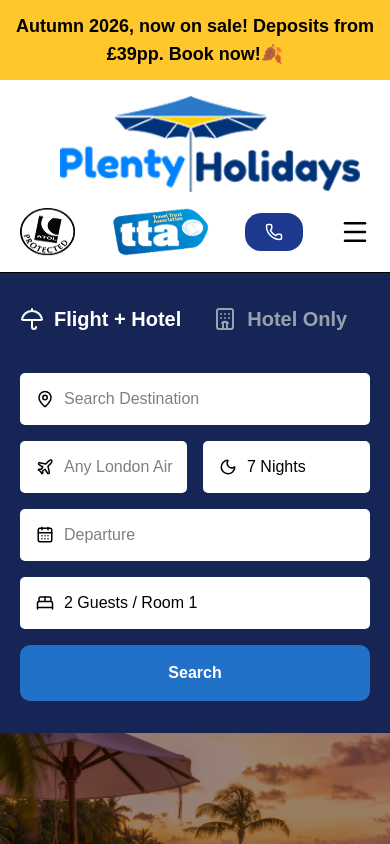
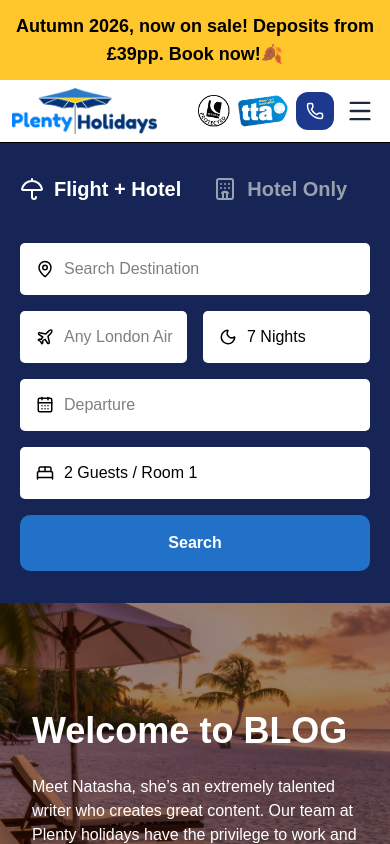
Before and after one commit to saahilkhan06/plenty-nextjs, a Next.js app: page /Front/help in a window 390 px wide. Shown: the top 844 px of the page. Built offline with nearby package versions, Linux system fonts and the light colour scheme.

Commit message:
responsive

```diff
--- a/app/Front/Components/Headnav/Headnav.tsx
+++ b/app/Front/Components/Headnav/Headnav.tsx
@@ -37,110 +37,128 @@
     <div className=" text-black bg-white">
       {/* <Header /> */}
       <div className="border-b bg-white">
-        <div className="mx-auto flex max-w-\[1400px\] flex-wrap items-center justify-between gap-4 px-5 py-4">
+        {/* Header */}
+        <div className="mx-auto flex max-w-[1400px] items-center justify-between gap-2 px-3 py-2 sm:gap-4 sm:px-5 sm:py-3 lg:gap-6 lg:py-4">
           {/* Logo */}
-          <div className="flex items-center gap-3">
+          <div className="flex shrink-0 items-center">
             <Link href="/Front">
               <Image
                 src="/assets/img/plenty-logo-2.png"
                 alt="Plenty Holidays Logo"
                 width={300}
                 height={50}
-                className="ml-10"
+                priority
+                className="
+            h-auto
+            w-[145px]
+            sm:w-[190px]
+            lg:w-[300px]
+            lg:ml-10
+          "
               />
             </Link>
           </div>
 
           {/* Right cluster */}
-          <div className="flex flex-1 items-center justify-between gap-6 lg:flex-none lg:gap-10">
-            <div className="flex items-center  gap-2">
-              <img
+          <div className="flex min-w-0 items-center gap-2 sm:gap-4 lg:gap-8">
+            {/* ATOL */}
+            <div className="flex shrink-0 items-center gap-2">
+              <Image
                 src="/assets/img/ATOL.png"
                 alt="ATOL Protected"
-                className="h-12"
                 width={56}
                 height={56}
+                className="h-8 w-auto sm:h-10 lg:h-12"
               />
+
               <span className="hidden lg:flex flex-col text-[13px] leading-tight">
-                <strong className="text-xl">ATOL</strong>{""}
-                protected
+                <strong className="text-xl">ATOL</strong>
+                <span>protected</span>
               </span>
             </div>
 
-            <div className="flex items-center gap-2">
+            {/* TTA */}
+            <div className="flex shrink-0 items-center gap-2">
               <Image
                 src="/assets/img/tta.png"
                 alt="Travel Trust Association"
-                className="h-12"
                 width={96}
                 height={61}
+                className="h-8 w-auto sm:h-10 lg:h-12"
               />
+
               <span className="hidden lg:flex flex-col text-[13px] leading-tight">
                 <strong className="text-xl">
-                  Travel Trust <br />
+                  Travel Trust
+                  <br />
                   <small>Association</small>
                 </strong>
               </span>
             </div>
 
+            {/* Phone */}
             <a
               href="tel:02039947646"
-              className="flex items-center gap-2 rounded-2xl bg-blue-900 px-5 py-2.5 font-bold text-white"
+              aria-label="Call Plenty Holidays"
+              className="
+          flex
+          shrink-0
+          items-center
+          justify-center
+          rounded-xl
+          bg-blue-900
+          p-2.5
+          text-white
+          sm:px-4
+          sm:py-2.5
+        "
             >
               <Phone size={18} />
-              <span className="hidden flex-col text-left lg:flex">
+
+              {/* Desktop phone information */}
+              <span className="hidden lg:flex flex-col text-left ml-2">
                 <span className="text-2xl font-bold leading-none">
                   0203 994 7646
                 </span>
+
                 <small className="text-[13px] font-medium">
-                  Everyday <span className="font-bold text-lg">8 am</span> to{" "}
-                  <span className="font-bold text-lg">11 pm</span>
+                  Everyday <span className="text-lg font-bold">8 am</span> to{" "}
+                  <span className="text-lg font-bold">11 pm</span>
                 </small>
               </span>
             </a>
 
+            {/* Mobile menu */}
             <button
+              type="button"
               onClick={() => setMenuOpen((o) => !o)}
-              aria-label="Toggle menu"
-              className="text-3xl lg:hidden"
+              aria-label={menuOpen ? "Close menu" : "Open menu"}
+              aria-expanded={menuOpen}
+              className="
+          flex
+          shrink-0
+          items-center
+          justify-center
+          p-1
+          text-gray-800
+          lg:hidden
+        "
             >
-              {menuOpen ? <X size={30} /> : <Menu size={30} />}
+              {menuOpen ? <X size={28} /> : <Menu size={28} />}
             </button>
           </div>
         </div>
 
-        {/* Main nav */}
+        {/* Main Navigation */}
         <nav
-          className={`${
-            menuOpen ? "block" : "hidden"
-          } border-t border-gray-100 lg:block lg:border-t-0`}
+          className={`
+      ${menuOpen ? "block" : "hidden"}
+      border-t
+      border-gray-100
+      lg:block
+      lg:border-t-0
+    `}
         >
-          {/* <ul className="flex flex-col items-center gap-4 py-4 font-bold lg:flex-row lg:flex-wrap lg:justify-center lg:gap-10">
-            {NAV_LINKS.map((link) => (
-              <li key={link}>
-                <a href="#" className="group flex items-center gap-1 ">
-                  <span className="relative animated-underline">
-                    {link}
-                    <span className="absolute -bottom-1 left-0 h-\[2px\] w-0 bg-current transition-all duration-300 group-hover:w-full" />
-                  </span>
-                  <ChevronDown size={14} />
-                </a>
-              </li>
-            ))}
-          </ul>
-          <ul className="flex flex-col items-center gap-4 py-4 font-bold lg:flex-row lg:flex-wrap lg:justify-center lg:gap-10">
-            {NAV_LINKS.map((link) => (
-              <li key={link.label}>
-                <a href="#" className="group flex items-center gap-1">
-                  <span className="relative animated-underline">
-                    {link.label}
-                    <span className="absolute -bottom-1 left-0 h-0.5 w-0 bg-current transition-all duration-300 group-hover:w-full" />
-                  </span>
-                  {link.hasDropdown && <ChevronDown size={14} />}
-                </a>
-              </li>
-            ))}
-          </ul> */}
           <Navbar />
         </nav>
       </div>
--- a/app/Front/page.tsx
+++ b/app/Front/page.tsx
@@ -1,7 +1,7 @@
 "use client";
 
 import { useEffect, useState } from "react";
-import { Phone, Menu, X, ChevronDown } from "lucide-react";
+import { Phone, Menu, X,  } from "lucide-react";
 import Image from "next/image";
 import "./global.css";
 import DestinationSearch from "./Components/search/DestinationSearch";
@@ -9,8 +9,8 @@
 import TravelDateSearch from "./Components/search/TravelDateSearch";
 import StayingForSearch from "./Components/search/StayingForSearch";
 import GuestsSearch from "./Components/search/GuestsSearch";
-import Navbar from "./Components/ui/Navbar";
-
+// import Navbar from "./Components/ui/Navbar";
+import Headnav from "./Components/Headnav/Headnav"
 import {
 
   Clock,
@@ -98,150 +98,7 @@
   return (
     <div className="min-h-screen text-black bg-white">
       {/* <Header /> */}
-      <div className="border-b bg-white">
-        <div className="mx-auto flex max-w-\[1400px\] flex-wrap items-center justify-between gap-4 px-5 py-4">
-          {/* Logo */}
-          <div className="flex items-center gap-3">
-            <Link href="/Front">
-              <Image
-                src="/assets/img/plenty-logo-2.png"
-                alt="Plenty Holidays Logo"
-                width={300}
-                height={50}
-                className="ml-10"
-              />
-            </Link>
-          </div>
-
-          {/* Right cluster */}
-          <div className="flex flex-1 items-center justify-between gap-6 lg:flex-none lg:gap-10">
-            <div className="flex items-center  gap-2">
-              <img
-                src="/assets/img/ATOL.png"
-                alt="ATOL Protected"
-                className="h-12"
-              />
-              <span className="hidden lg:flex flex-col text-[13px] leading-tight">
-                <strong className="text-xl">ATOL</strong>
-                protected
-              </span>
-            </div>
-
-            <div className="flex items-center gap-2">
-              <img
-                src="/assets/img/tta.png"
-                alt="Travel Trust Association"
-                className="h-12"
-              />
-              <span className="hidden lg:flex flex-col text-[13px] leading-tight">
-                <strong className="text-xl">
-                  Travel Trust <br />
-                  <small>Association</small>
-                </strong>
-              </span>
-            </div>
-
-            <a
-              href="tel:02039947646"
-              className="flex items-center gap-2 rounded-2xl bg-blue-900 px-5 py-2.5 font-bold text-white"
-            >
-              <Phone size={18} />
-              <span className="hidden flex-col text-left lg:flex">
-                <span className="text-2xl font-bold leading-none">
-                  0203 994 7646
-                </span>
-                <small className="text-[13px] font-medium">
-                  Everyday <span className="font-bold text-lg">8 am</span> to{" "}
-                  <span className="font-bold text-lg">11 pm</span>
-                </small>
-              </span>
-            </a>
-
-            <button
-              onClick={() => setMenuOpen((o) => !o)}
-              aria-label="Toggle menu"
-              className="text-3xl lg:hidden"
-            >
-              {menuOpen ? <X size={30} /> : <Menu size={30} />}
-            </button>
-          </div>
-        </div>
-
-        {/* Main nav */}
-        <nav
-          className={`${
-            menuOpen ? "block" : "hidden"
-          } border-t border-gray-100 lg:block lg:border-t-0`}
-        >
-          {/* <ul className="flex flex-col items-center gap-4 py-4 font-bold lg:flex-row lg:flex-wrap lg:justify-center lg:gap-10">
-            {NAV_LINKS.map((link) => (
-              <li key={link}>
-                <a href="#" className="group flex items-center gap-1 ">
-                  <span className="relative animated-underline">
-                    {link}
-                    <span className="absolute -bottom-1 left-0 h-\[2px\] w-0 bg-current transition-all duration-300 group-hover:w-full" />
-                  </span>
-                  <ChevronDown size={14} />
-                </a>
-              </li>
-            ))}
-          </ul>
-          <ul className="flex flex-col items-center gap-4 py-4 font-bold lg:flex-row lg:flex-wrap lg:justify-center lg:gap-10">
-            {NAV_LINKS.map((link) => (
-              <li key={link.label}>
-                <a href="#" className="group flex items-center gap-1">
-                  <span className="relative animated-underline">
-                    {link.label}
-                    <span className="absolute -bottom-1 left-0 h-0.5 w-0 bg-current transition-all duration-300 group-hover:w-full" />
-                  </span>
-                  {link.hasDropdown && <ChevronDown size={14} />}
-                </a>
-              </li>
-            ))}
-          </ul> */}
-          <Navbar />
-        </nav>
-      </div>
-      {/* Search box */}
-      <section className="w-full bg-blue-950 bg-cover bg-center px-5 py-8 text-white sm:px-8">
-        <div className="mb-10 flex flex-wrap gap-8">
-          <button
-            onClick={() => setTab("flight")}
-            className={`flex cursor-pointer items-center gap-2.5 text-xl font-semibold ${
-              tab === "flight" ? "text-white" : "text-gray-400"
-            }`}
-          >
-            <Umbrella size={24} />
-            <span className="animated-underline">Flight + Hotel</span>
-          </button>
-
-          <button
-            onClick={() => setTab("hotel")}
-            className={`flex cursor-pointer items-center gap-2.5 text-xl font-semibold ${
-              tab === "hotel" ? "text-white" : "text-gray-400"
-            }`}
-          >
-            <Hotel size={24} />
-            <span className="animated-underline">Hotel Only</span>
-          </button>
-        </div>
-
-        <div className="flex flex-col gap-4 lg:flex-row lg:items-end lg:gap-3">
-          <DestinationSearch />
-
-          <div className="flex gap-4 lg:contents">
-            {tab === "flight" && <DepartureSearch />}
-            <StayingForSearch />
-          </div>
-
-          <TravelDateSearch />
-          <GuestsSearch />
-
-          <button className="h-14 w-full rounded-[10px] bg-[#2171C9] font-bold text-white transition-colors hover:bg-[#3A8DE4] lg:w-auto lg:shrink-0 lg:px-8">
-            Search
-          </button>
-        </div>
-      </section>
+      <Headnav/>
 
       {/* Banner slider */}
       <section className="relative mb-8 w-full overflow-hidden">
```
